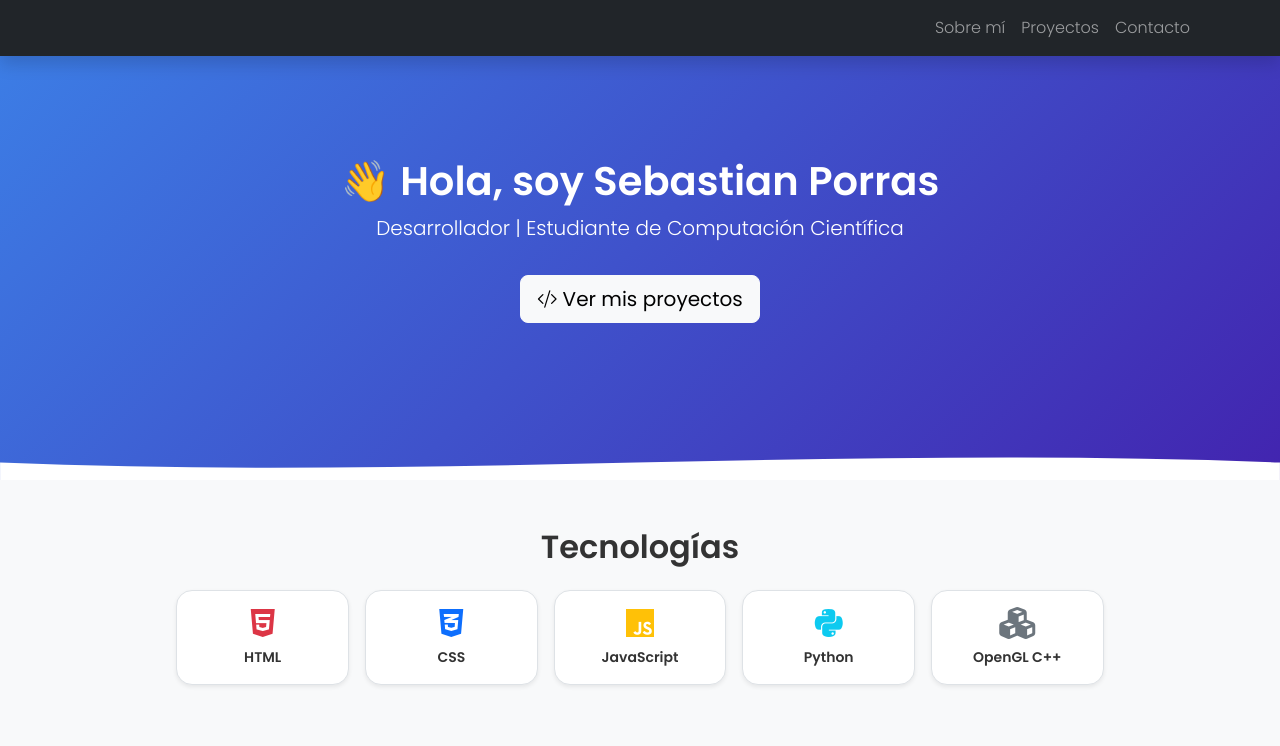
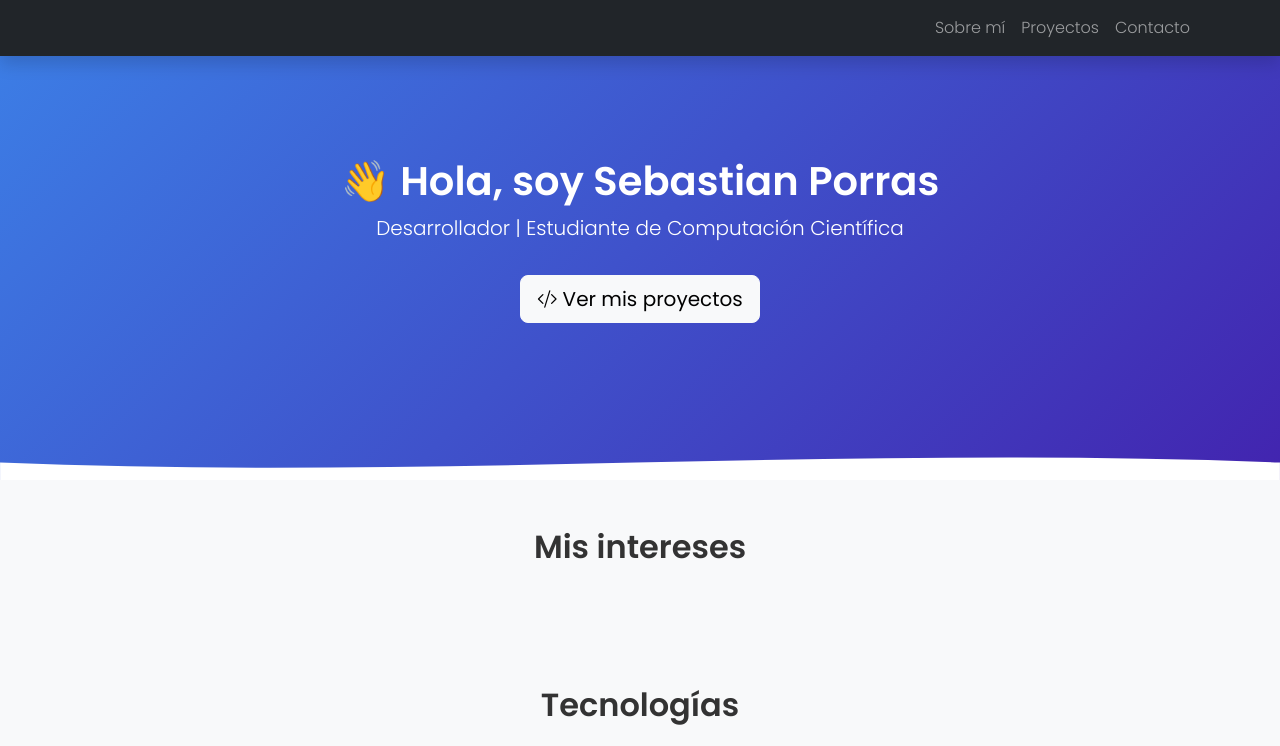
Before and after one commit to Sebstn7/Mi-Portafolio, a plain HTML site: page index.html in a window 1280 px wide. Shown: the top 746 px of the page. Drawn offline with nearby package versions, Linux system fonts and the light colour scheme; no server answers.

Commit message:
mis interes-agregado

```diff
--- a/index.html
+++ b/index.html
@@ -46,13 +46,17 @@
   </svg>
 </header>
 
+  <!-- INTERESES -->
+<section id="intereses" class="py-5 bg-light">
+      <h2 class="text-center mb-4"> Mis intereses </h2>
+
+</section>
 
 
 
 
 
-
-  <!-- SOBRE MÍ -->
+  <!-- TECNOLOGÍAS -->
 <section id="about" class="py-5 text-center bg-light">
   <div class="container">
     <h2 class="mb-4 fw-bold">Tecnologías</h2>
```
